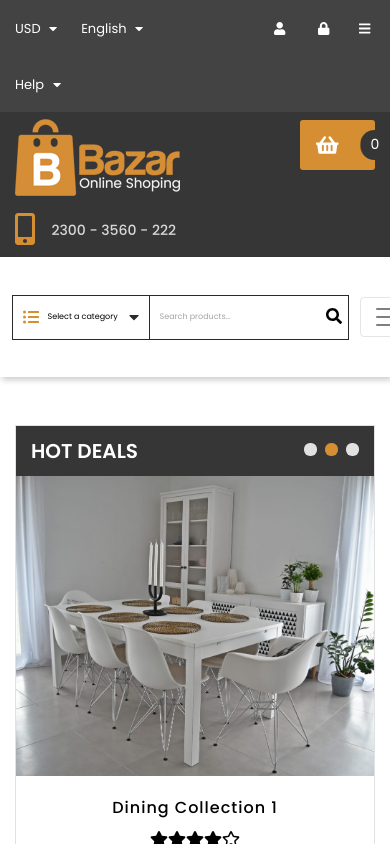
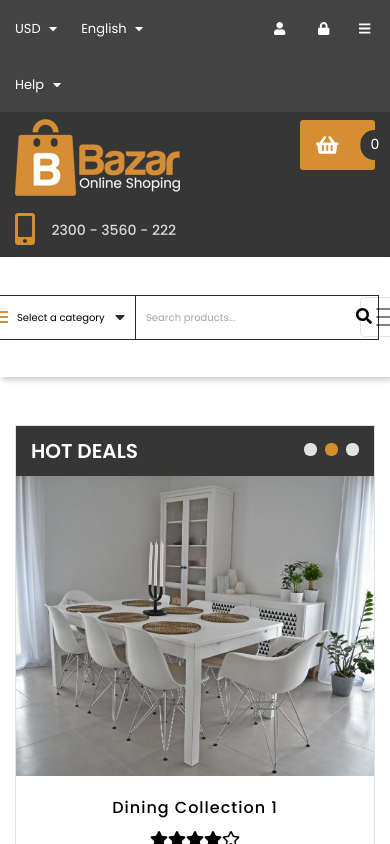
Before and after one commit to Jacob120/web-shop-react, a React (Create React App) app: page / in a window 390 px wide. Shown: the top 844 px of the page. Built offline with nearby package versions, Linux system fonts and the light colour scheme.

Commit message:
Fix mobile version

```diff
--- a/src/components/features/ProductSearch/ProductSearch.module.scss
+++ b/src/components/features/ProductSearch/ProductSearch.module.scss
@@ -69,14 +69,14 @@
   .root {
     .category {
       select {
-        font-size: 8px;
+        font-size: 10px;
       }
     }
     .searchField {
       input {
-        font-size: 8px;
+        font-size: 10px;
         &::placeholder {
-          font-size: 8px;
+          font-size: 10px;
         }
       }
     }
@@ -101,8 +101,8 @@
   }
 }
 
-@media (max-width: 320px) {
-  .root {
-    padding-left: 50px;
-  }
-}
+// @media (max-width: 320px) {
+//   .root {
+//     padding-left: 50px;
+//   }
+// }
--- a/src/components/layout/MenuBar/MenuBar.module.scss
+++ b/src/components/layout/MenuBar/MenuBar.module.scss
@@ -70,6 +70,7 @@
 
     .searchField {
       display: flex;
+      padding: 2px;
     }
   }
 }
```
